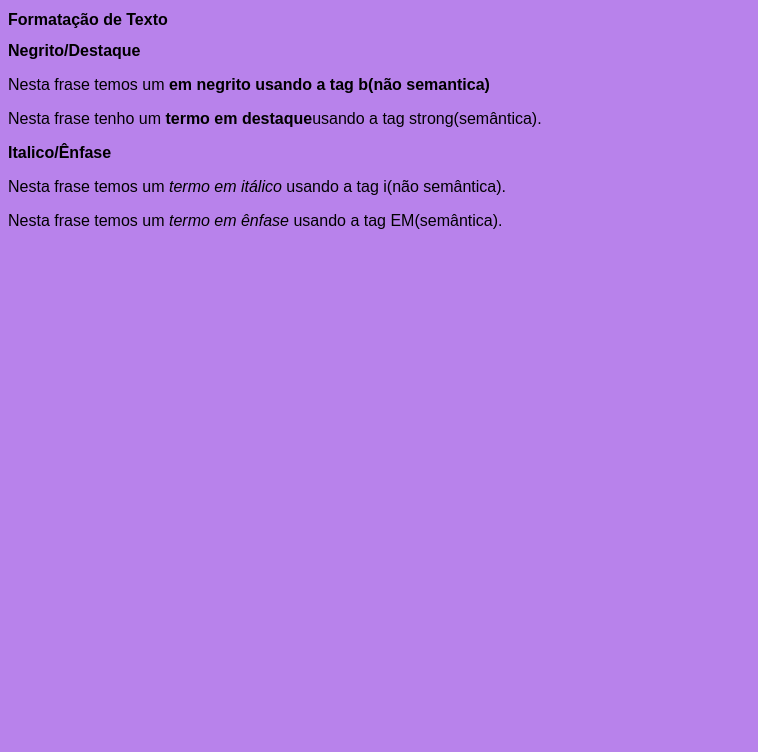
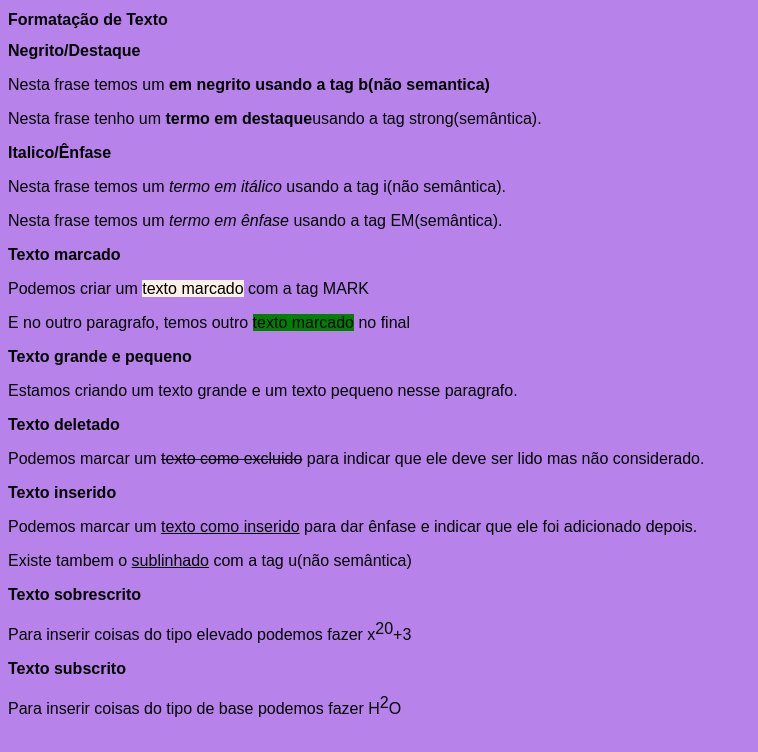
Before and after one commit to Iago2327/Projeto-site, a plain HTML site: page index.html in a window 1280 px wide. Shown: the whole page, without its empty margins (0-758 px from the left). Drawn offline with Linux system fonts and the light colour scheme.

Commit message:
Tipos de marcação

```diff
--- a/index.html
+++ b/index.html
@@ -6,6 +6,11 @@
     <meta name="viewport" content="width=device-width, initial-scale=1.0">
     <title>Curso em Video</title>
     <link rel="stylesheet" href="estilos/style.css">
+    <style>
+        mark{
+            background-color: green;
+        }
+    </style>
 </head>
 <body>
 <header>
@@ -16,6 +21,19 @@
     <h2>Italico/Ênfase</h2>
     <p>Nesta frase temos um <i>termo em itálico</i> usando a tag i(não semântica).</p>
     <p>Nesta frase temos um <em>termo em ênfase</em> usando a tag EM(semântica).</p>
-
+    <h2>Texto marcado</h2>
+    <p>Podemos criar um <mark style="background-color: linen;">texto marcado</mark> com a tag MARK</p>
+    <p>E no outro paragrafo, temos outro <mark>texto marcado</mark> no final</p>
+    <h2>Texto grande e pequeno</h2>
+    <p>Estamos criando um <big>texto grande</big> e um <small>texto pequeno</small> nesse paragrafo.</p>
+    <h2>Texto deletado</h2>
+    <p>Podemos marcar um <del>texto como excluido</del> para indicar que ele deve ser lido mas não considerado.</p>
+    <h2>Texto inserido</h2>
+    <p>Podemos marcar um <ins>texto como inserido</ins> para dar ênfase e indicar que ele foi adicionado depois.</p>
+    <p>Existe tambem o <u>sublinhado</u> com a tag u(não semântica)</p>
+    <h2>Texto sobrescrito</h2>
+    <p>Para inserir coisas do tipo elevado podemos fazer x<sup>20</sup>+3</p>
+    <h2>Texto subscrito</h2>
+    <p>Para inserir coisas do tipo de base podemos fazer H<sup>2</sup>O</p>
 </body>
 </html>
```
